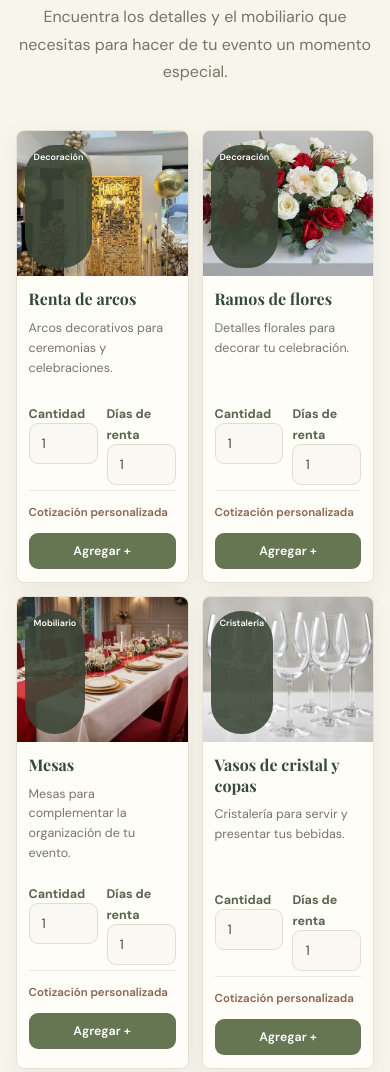
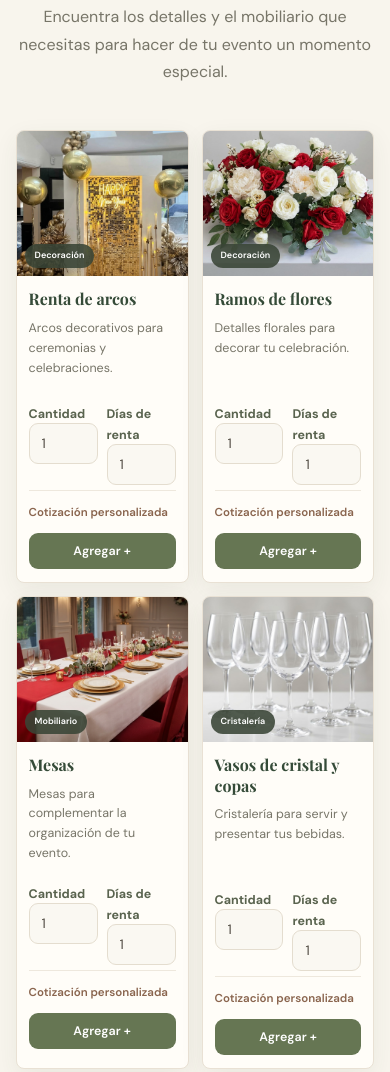
Before and after one commit to AlexandraVladFlores/Los-Tres-Hermanos, a plain HTML site: page index.html in a window 390 px wide. Shown: the part 3920-4992 px from the top of the page. Drawn offline with nearby package versions, Linux system fonts and the light colour scheme.

Commit message:
Add files via upload

```diff
--- a/css/estilos.css
+++ b/css/estilos.css
@@ -1580,11 +1580,18 @@ img {
 
     .image-tag,
     .catalog-label {
-        bottom: 8px;
-        left: 8px;
-        padding: 6px 9px;
-        font-size: 9px;
-    }
+    top: auto;
+    bottom: 8px;
+    left: 8px;
+    right: auto;
+    width: fit-content;
+    height: auto;
+    padding: 6px 10px;
+    border-radius: 30px;
+    white-space: nowrap;
+    font-size: 9px;
+    line-height: 1.3;
+}
 
     .catalog-section {
         padding: 65px 4%;
```
